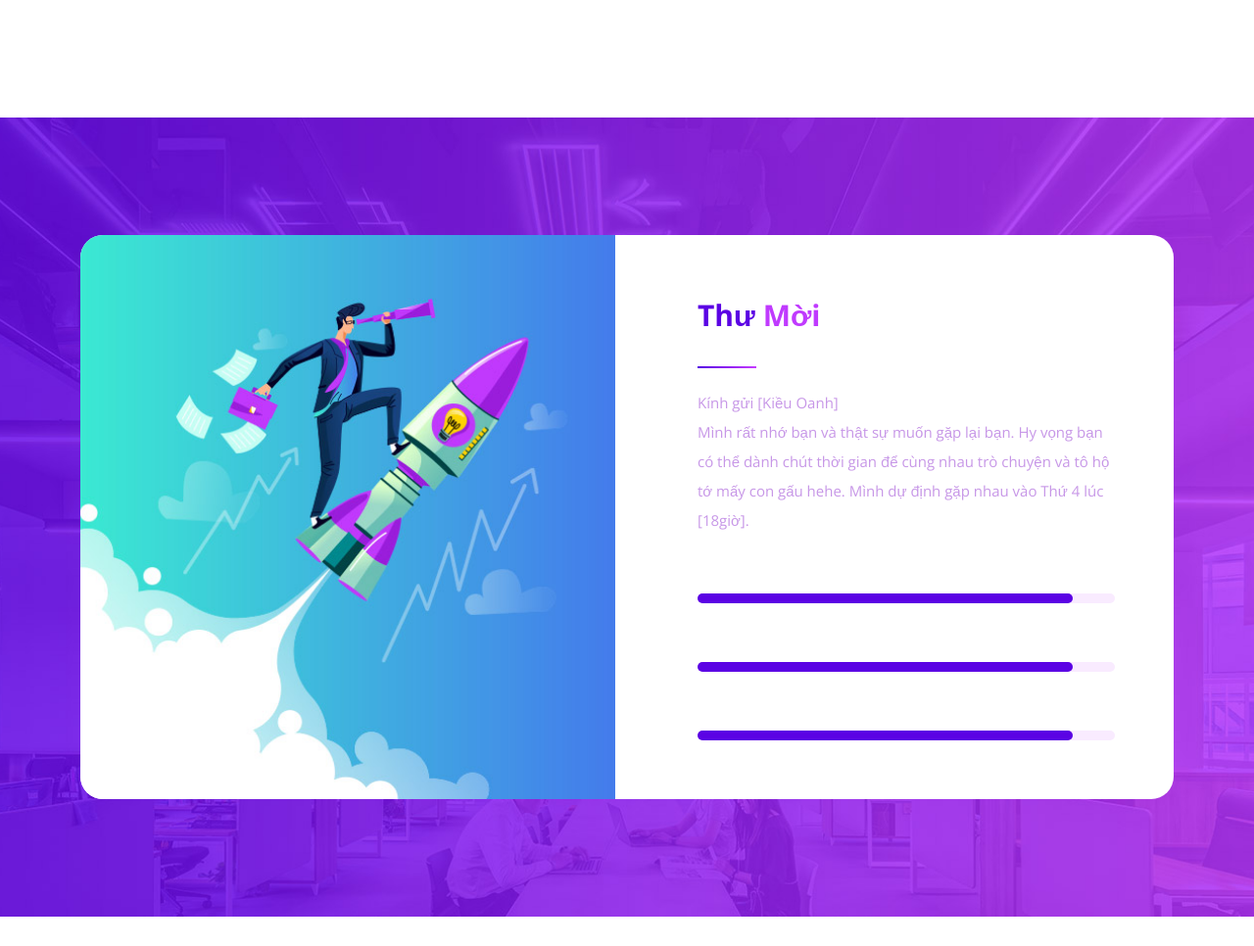
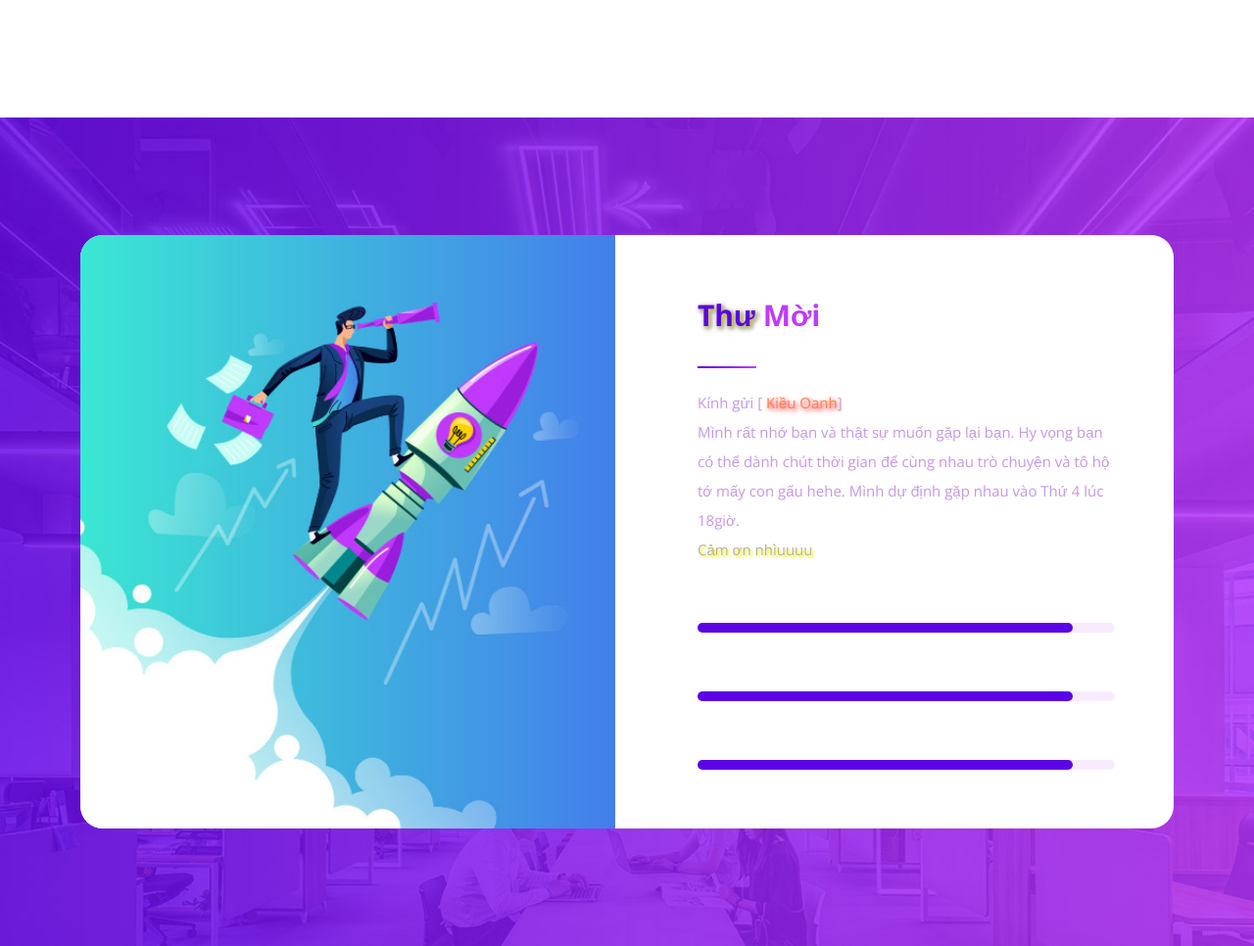
Before and after one commit to hoangvuee/thumoi, a plain HTML site: page index.html in a window 1280 px wide. Shown: the whole page at 98% size. Before the commit the page ends 936 px from the top, so only its background shows below. Drawn offline with nearby package versions, Linux system fonts and the light colour scheme.

Commit message:
Add files via upload

```diff
--- a/index.html
+++ b/index.html
@@ -47,13 +47,14 @@ https://templatemo.com/tm-582-tale-seo-agency
               </div>
               <div class="col-lg-6">
                 <div class="section-heading">
-                  <h2> <em>Thư</em>   <span>Mời</span></h2>
+                  <h2> <em style="text-shadow: 2px 2px 5px yellow,2px 2px 5px blue;;">Thư</em>   <span>Mời</span></h2>
                   <div class="line-dec"></div>
-                  <p style="color: rgba(176, 108, 221, 0.705);">Kính gửi [Kiều Oanh] <br>
+                  <p style="color: rgba(176, 108, 221, 0.705);">Kính gửi [ <span style="color: coral; text-shadow: 2px 2px 5px red;">Kiều Oanh</span>] <br>
 
                     Mình rất nhớ bạn và thật sự muốn gặp lại bạn. Hy vọng bạn có thể dành chút thời gian để cùng nhau trò chuyện và tô hộ tớ mấy con gấu hehe.
 
-                    Mình dự định gặp nhau vào Thứ 4 lúc [18giờ]. </p>
+                    Mình dự định gặp nhau vào Thứ 4 lúc 18giờ. </p>
+                    <p style="text-shadow: 2px 2px 2px yellow;" >Cảm ơn nhìuuuu</p>
                 </div>
                 <div class="skills">
                   <div class="skill-slide marketing">
```
